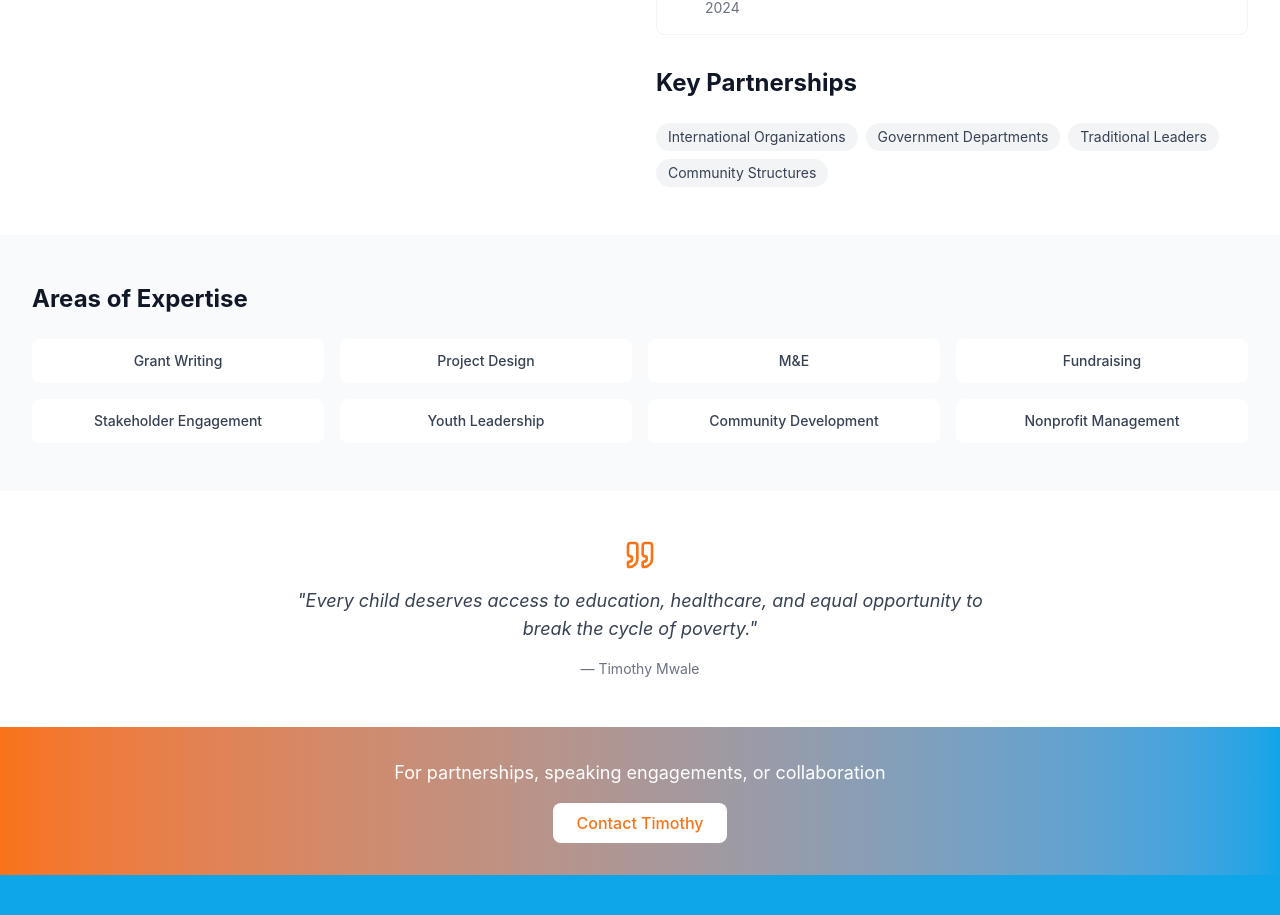
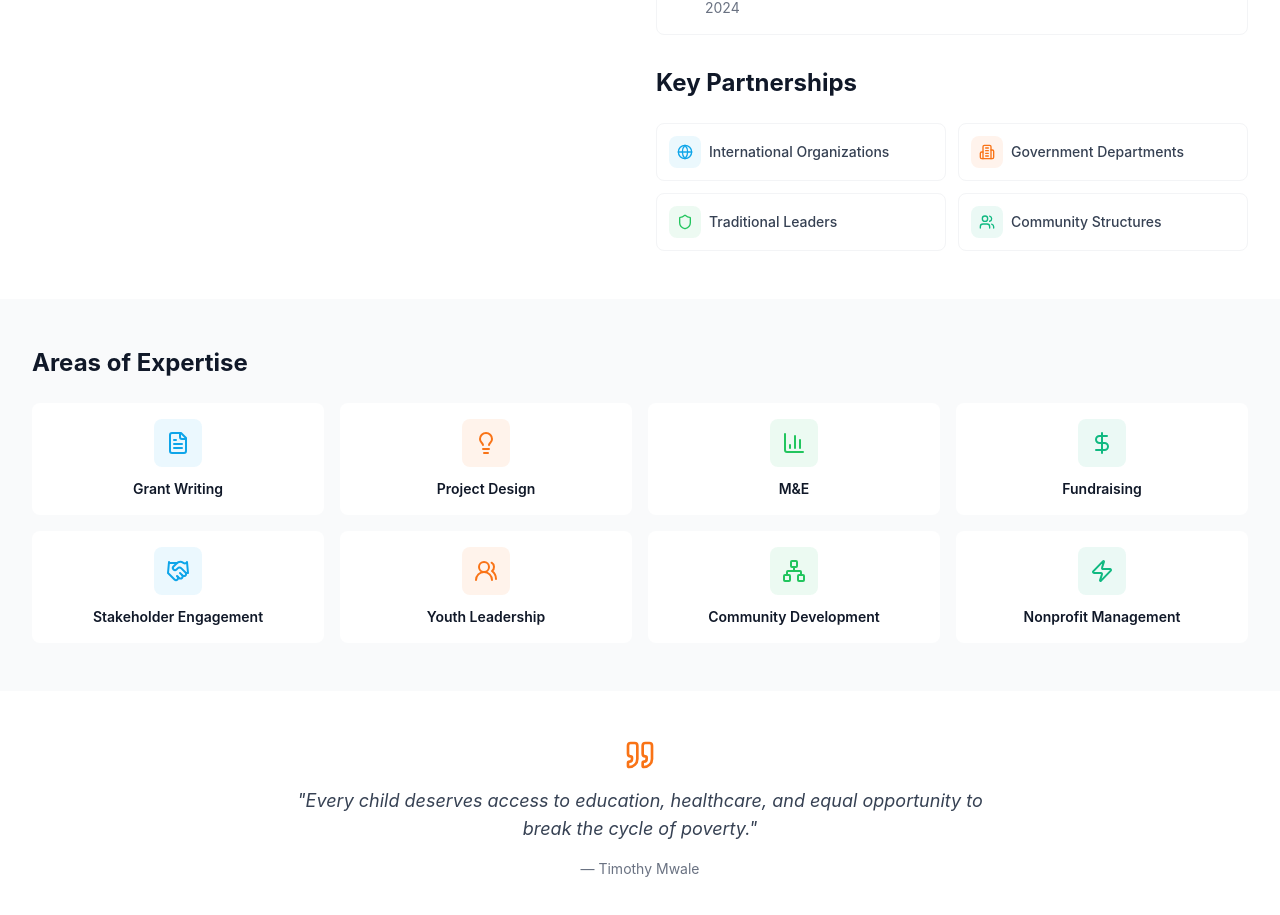
Before and after one commit to TaoTyro/OAF-Website, a React (Vite) app in the folder frontend/: page /leadership in a window 1280 px wide. Shown: the part 2018-2933 px from the top of the page. Built offline with nearby package versions, Linux system fonts and the light colour scheme.

Commit message:
fix icons

```diff
--- a/frontend/src/app/pages/LeadershipPage.tsx
+++ b/frontend/src/app/pages/LeadershipPage.tsx
@@ -40,6 +40,14 @@ import {
   Download,
   ExternalLink,
   ChevronRight,
+  FileText,
+  Lightbulb,
+  BarChart3,
+  DollarSign,
+  Handshake,
+  Users2,
+  Network,
+  Zap,
 } from 'lucide-react';
 
 // Brand Colors
@@ -126,10 +134,22 @@ const certifications = [
 
 // Partnerships Data
 const partnerships = [
-  "International Organizations",
-  "Government Departments",
-  "Traditional Leaders",
-  "Community Structures",
+  { name: "International Organizations", icon: Globe, color: brandColors.lightBlue },
+  { name: "Government Departments", icon: Building2, color: brandColors.orange },
+  { name: "Traditional Leaders", icon: Shield, color: brandColors.brightGreen },
+  { name: "Community Structures", icon: Users, color: brandColors.green },
+];
+
+// Areas of Expertise Data
+const expertiseAreas = [
+  { title: "Grant Writing", icon: FileText, color: brandColors.lightBlue },
+  { title: "Project Design", icon: Lightbulb, color: brandColors.orange },
+  { title: "M&E", icon: BarChart3, color: brandColors.brightGreen },
+  { title: "Fundraising", icon: DollarSign, color: brandColors.green },
+  { title: "Stakeholder Engagement", icon: Handshake, color: brandColors.lightBlue },
+  { title: "Youth Leadership", icon: Users2, color: brandColors.orange },
+  { title: "Community Development", icon: Network, color: brandColors.brightGreen },
+  { title: "Nonprofit Management", icon: Zap, color: brandColors.green },
 ];
 
 export function LeadershipPage() {
@@ -366,10 +386,18 @@ export function LeadershipPage() {
 
               {/* Partnerships */}
               <h2 className="text-2xl font-bold text-gray-900 mt-8 mb-6">Key Partnerships</h2>
-              <div className="flex flex-wrap gap-2">
-                {partnerships.map((item, index) => (
-                  <span key={index} className="px-3 py-1 bg-gray-100 text-gray-700 rounded-full text-sm">{item}</span>
-                ))}
+              <div className="grid grid-cols-2 gap-3">
+                {partnerships.map((item, index) => {
+                  const Icon = item.icon;
+                  return (
+                    <div key={index} className="flex items-center gap-2 bg-white p-3 rounded-lg border border-gray-100 hover:shadow-md transition-shadow">
+                      <div className="w-8 h-8 rounded-lg flex items-center justify-center" style={{ backgroundColor: `${item.color}15` }}>
+                        <Icon className="w-4 h-4" style={{ color: item.color }} />
+                      </div>
+                      <span className="text-sm font-medium text-gray-700">{item.name}</span>
+                    </div>
+                  );
+                })}
               </div>
             </div>
           </div>
@@ -381,14 +409,24 @@ export function LeadershipPage() {
         <div className="max-w-7xl mx-auto px-4 sm:px-6 lg:px-8">
           <h2 className="text-2xl font-bold text-gray-900 mb-6">Areas of Expertise</h2>
           <div className="grid grid-cols-2 md:grid-cols-4 gap-4">
-            {[
-              "Grant Writing", "Project Design", "M&E", "Fundraising",
-              "Stakeholder Engagement", "Youth Leadership", "Community Development", "Nonprofit Management"
-            ].map((item, index) => (
-              <div key={index} className="bg-white p-3 rounded-lg text-center text-sm font-medium text-gray-700">
-                {item}
-              </div>
-            ))}
+            {expertiseAreas.map((item, index) => {
+              const Icon = item.icon;
+              return (
+                <motion.div
+                  key={index}
+                  initial={{ opacity: 0, y: 20 }}
+                  whileInView={{ opacity: 1, y: 0 }}
+                  viewport={{ once: true }}
+                  transition={{ delay: index * 0.1 }}
+                  className="bg-white p-4 rounded-lg text-center hover:shadow-lg hover:-translate-y-1 transition-all"
+                >
+                  <div className="w-12 h-12 rounded-lg flex items-center justify-center mx-auto mb-3" style={{ backgroundColor: `${item.color}15` }}>
+                    <Icon className="w-6 h-6" style={{ color: item.color }} />
+                  </div>
+                  <p className="text-sm font-semibold text-gray-900">{item.title}</p>
+                </motion.div>
+              );
+            })}
           </div>
         </div>
       </section>
```
